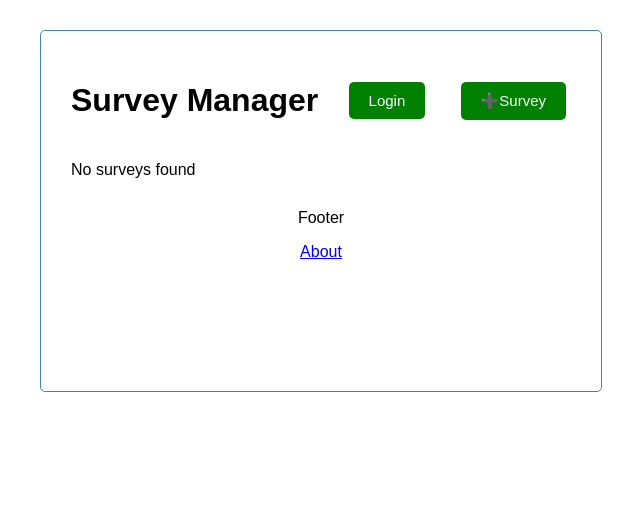
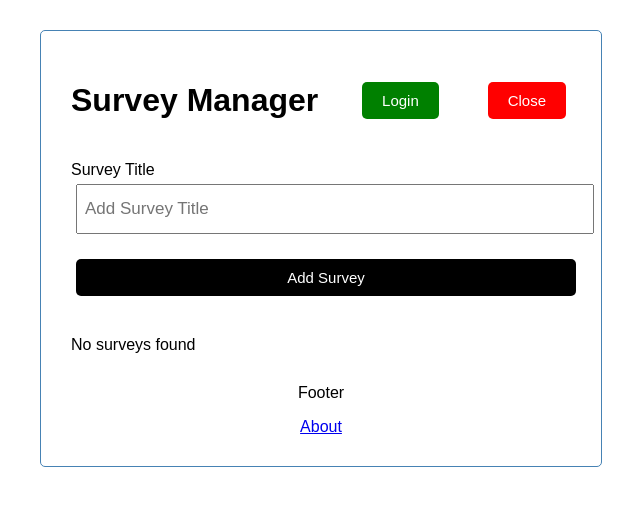
Before and after one commit to Hadi-AlKammouni/Surveys_Builder, a React (Create React App) app in the folder react-frontend/: page / in a window 1280 px wide. Both pictures are taken after a click on the button "➕Survey". Shown: the top 506 px of the page, without its empty margins (319-959 px from the left). Built offline with nearby package versions, Linux system fonts and the light colour scheme; no server answers.

Commit message:
FE//Implementing addSurveyFunctionality

```diff
--- a/react-frontend/src/App.js
+++ b/react-frontend/src/App.js
@@ -5,11 +5,13 @@ import Header from "./components/Header";
 import Footer from "./components/Footer";
 import About from "./components/About";
 import Login from "./components/Login";
+import AddSurvey from "./components/AddSurvey";
 
 function App() {
 
   // Initialize State
   const [surveys, setSurveys] = useState([]);
+  const [showLogin, setShowLogin] = useState(false);
   const [showAddSurvey, setShowAddSurvey] = useState(false);
 
   // Initialize all surveys into state from backend at component load
@@ -47,19 +49,38 @@ function App() {
     return data;
   };
 
+  //Adding a survey
+  const addSurvey = async (survey) => {
+    const res = await fetch("http://127.0.0.1:8000/api/v1/admin/add_survey", {
+      method: "POST",
+      headers: {
+        "Content-type": "application/json",
+        "Authorization": "Bearer " + localStorage.getItem("access_token")
+      },
+      body: JSON.stringify(survey),
+    });
+    const data = await res.json();
+    setSurveys([...surveys, data]);
+  };
+
   return (
     <BrowserRouter>
       <div className="container">
         <Header
         title={"Survey Manager"}
         onLogin={() => {
+          setShowLogin(!showLogin);
+        }}
+        onAddSurvey={() => {
           setShowAddSurvey(!showAddSurvey);
         }}
-        showAdd={showAddSurvey}/>
+        showAddS={showAddSurvey}
+        showAddL={showLogin}/>
         <Routes>
           <Route path="/" element={
             <>
-              {showAddSurvey && <Login onLogin={login} />}
+              {showLogin && <Login onLogin={login} />}
+              {showAddSurvey && <AddSurvey onAddSurvey={addSurvey} />}
               {surveys.length > 0 ? (
                 <Surveys surveys={surveys} />
               ) : (
--- /dev/null
+++ b/react-frontend/src/components/AddSurvey.js
@@ -0,0 +1,38 @@
+import { useState } from "react";
+
+const AddSurvey = ({ onAddSurvey }) => {
+  // Initialize Input State
+  const [survey_title, setText] = useState("");
+
+
+  //Add Data to Backend on Submit
+  const onSubmit = (e) => {
+    e.preventDefault();
+    if (!survey_title) {
+      alert("Please add a survey title!");
+      return;
+    }
+    onAddSurvey({ survey_title});
+    setText("");
+  };
+
+  return (
+    <form className="add-form" onSubmit={onSubmit}>
+      <div className="form-control">
+        <label>Survey Title</label>
+        <input
+          type="text"
+          placeholder={"Add Survey Title"}
+          value={survey_title}
+          onChange={(e) => {
+            setText(e.target.value);
+          }}
+        />
+      </div>
+
+      <input type={"submit"} value="Add Survey" className="btn btn-block" />
+    </form>
+  );
+};
+
+export default AddSurvey;
--- a/react-frontend/src/components/Header.js
+++ b/react-frontend/src/components/Header.js
@@ -3,7 +3,7 @@ import { useLocation } from 'react-router-dom';
 import Button from "./Button";
 
 
-const Header = ({ onLogin, showAdd, title }) => {
+const Header = ({onAddSurvey ,onLogin, showAddL, showAddS, title }) => {
     const location = useLocation();
     return (
         <header className='header'>
@@ -11,13 +11,13 @@ const Header = ({ onLogin, showAdd, title }) => {
             {location.pathname === "/" && (
                 <>
                 <Button
-                    color={showAdd ? "red" : "green"}
-                    text={showAdd ? "Close" : "Login"}
+                    color={showAddL ? "red" : "green"}
+                    text={showAddL ? "Close" : "Login"}
                     onClick={onLogin} />
                 <Button
-                    color={showAdd ? "red" : "green"}
-                    text={showAdd ? "Close" : "➕Survey"}
-                    />
+                    color={showAddS ? "red" : "green"}
+                    text={showAddS ? "Close" : "➕Survey"}
+                    onClick={onAddSurvey}/>
                 </>
             )}
         </header>
--- a/react-frontend/src/components/Survey.js
+++ b/react-frontend/src/components/Survey.js
@@ -5,7 +5,7 @@ const Survey = ({survey}) => {
     <div className={'survey'}>
         <h1>{"Survey title: " + survey.survey_title}</h1>
         <p>{"Survey created at: " + survey.created_at}</p>
-        <p>{console.log(survey.questions.length)}</p>
+        {/* <p>{console.log(survey.questions.length)}</p> */}
         {/* <h4>{survey.questions[0].question}</h4> */}
         {/* <input type={survey.questions[0].question_type}/> */}
     </div>
```
